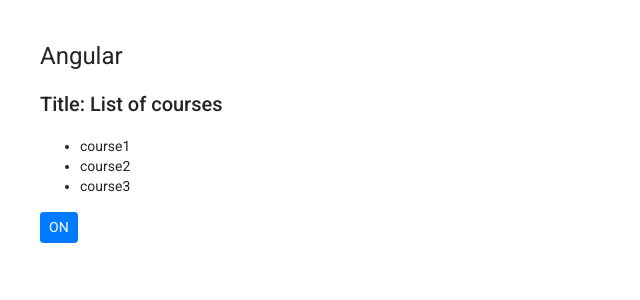
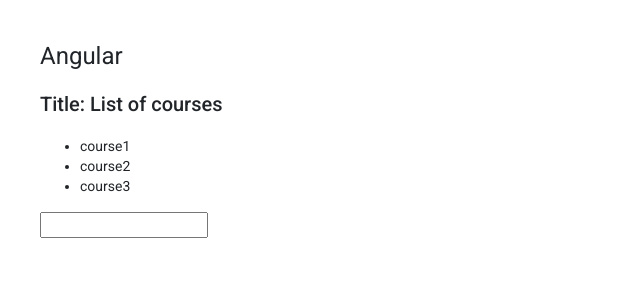
Before and after one commit to codewithiulian/test-app, an Angular app: page / in a window 1280 px wide. Shown: the top 300 px of the page, without its empty margins (0-640 px from the left). Built offline with nearby package versions, Linux system fonts and the light colour scheme.

Commit message:
Event filtering

```diff
--- a/src/app/course/course.component.html
+++ b/src/app/course/course.component.html
@@ -11,4 +11,6 @@
 <!-- Style binding -->
 <!-- <button (click)="onButtonClick()" class="btn btn-sm btn-primary" [style.backgroundColor]="isActive ? 'blue' : 'white'">Save</button> -->
 <!-- Event binding -->
-<button (click)="onButtonClick($event)" class="btn btn-sm btn-primary">{{ buttonText }}</button>
+<!-- <button (click)="onButtonClick($event)" class="btn btn-sm btn-primary">{{ buttonText }}</button> -->
+<!-- Event filtering -->
+<input (keyup.enter)="onKeyUp()">
--- a/src/app/course/course.component.ts
+++ b/src/app/course/course.component.ts
@@ -23,9 +23,8 @@
     return this.title;
   }
 
-  onButtonClick($event) {
-    console.log($event);
-    this.buttonText = this.buttonText == 'ON' ? 'OFF' : 'ON';
+  onKeyUp() {
+    console.log('ENTER was pressed');
   }
 
 }
```
